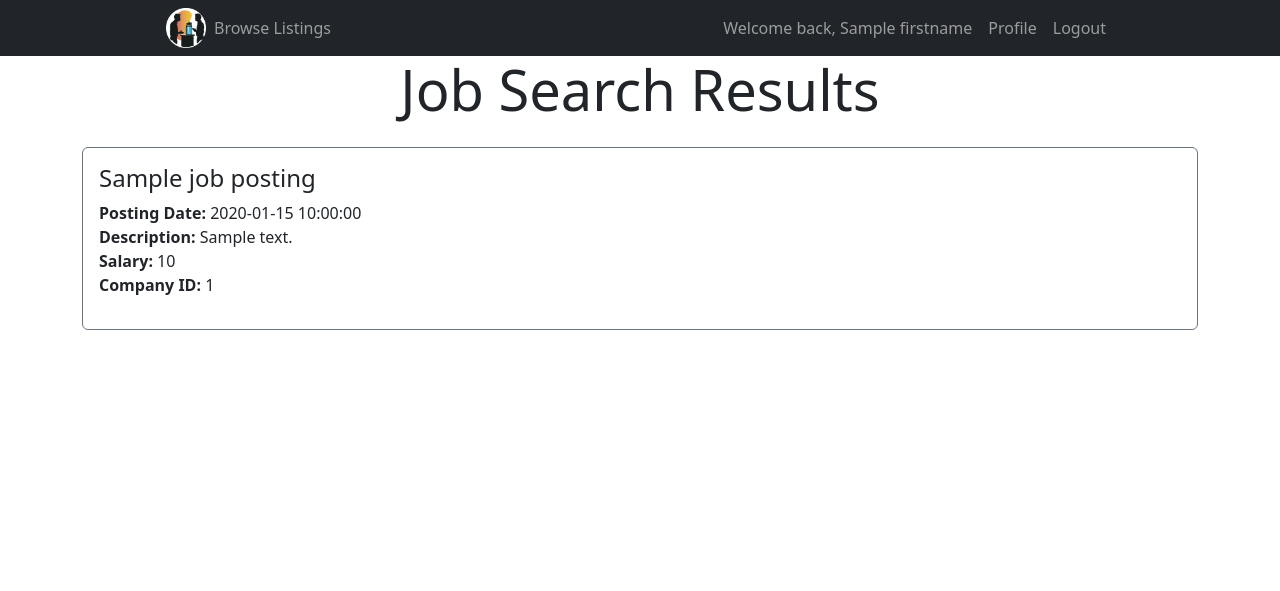
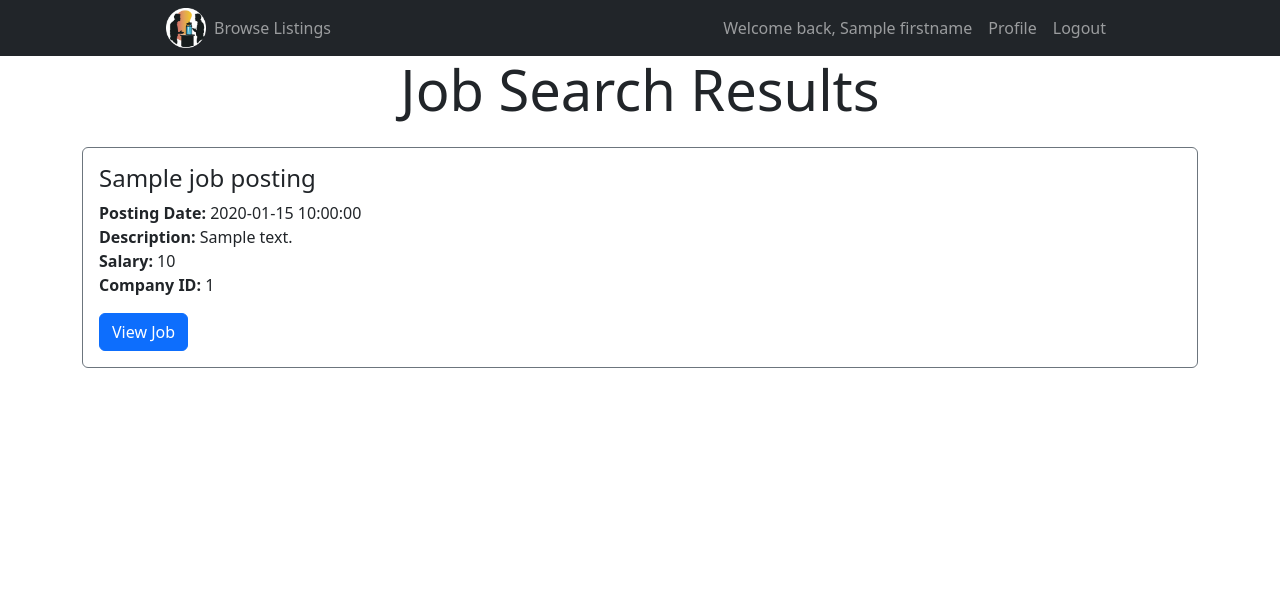
Before and after one commit to ShewitH1/TheWaterCoolerr, a Flask app: template templates/job_search.html in a window 1280 px wide. Shown: the top 591 px of the page. Run offline with Flask 3, Linux system fonts and the light colour scheme; the template is opened without the code that fills it: most values are stand-ins (such as "Sample title", 1, 10 or a date in 2020); some libraries are stand-ins or nearby versions.

Commit message:
added a button to view the job that should connect to Shewits page

```diff
--- a/templates/job_search.html
+++ b/templates/job_search.html
@@ -17,6 +17,7 @@
             <li><strong>Salary:</strong> {{ job_posting.salary }}</li>
             <li><strong>Company ID:</strong> {{ job_posting.company_id }}</li>
           </ul>
+          <a href="/job_listing.html?job_id={{ job_posting.job_id }}" class="btn btn-primary">View Job</a>
         </div>
       </div>
     </div>
```
